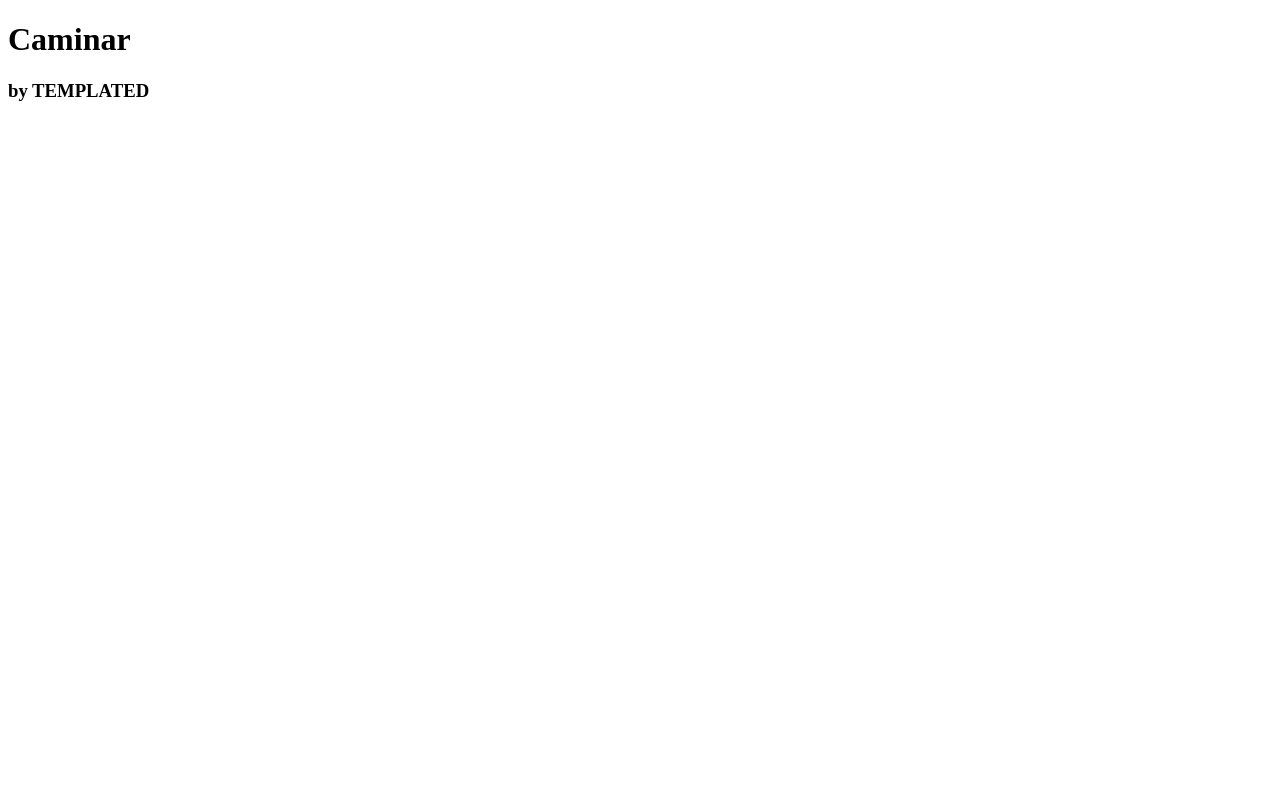
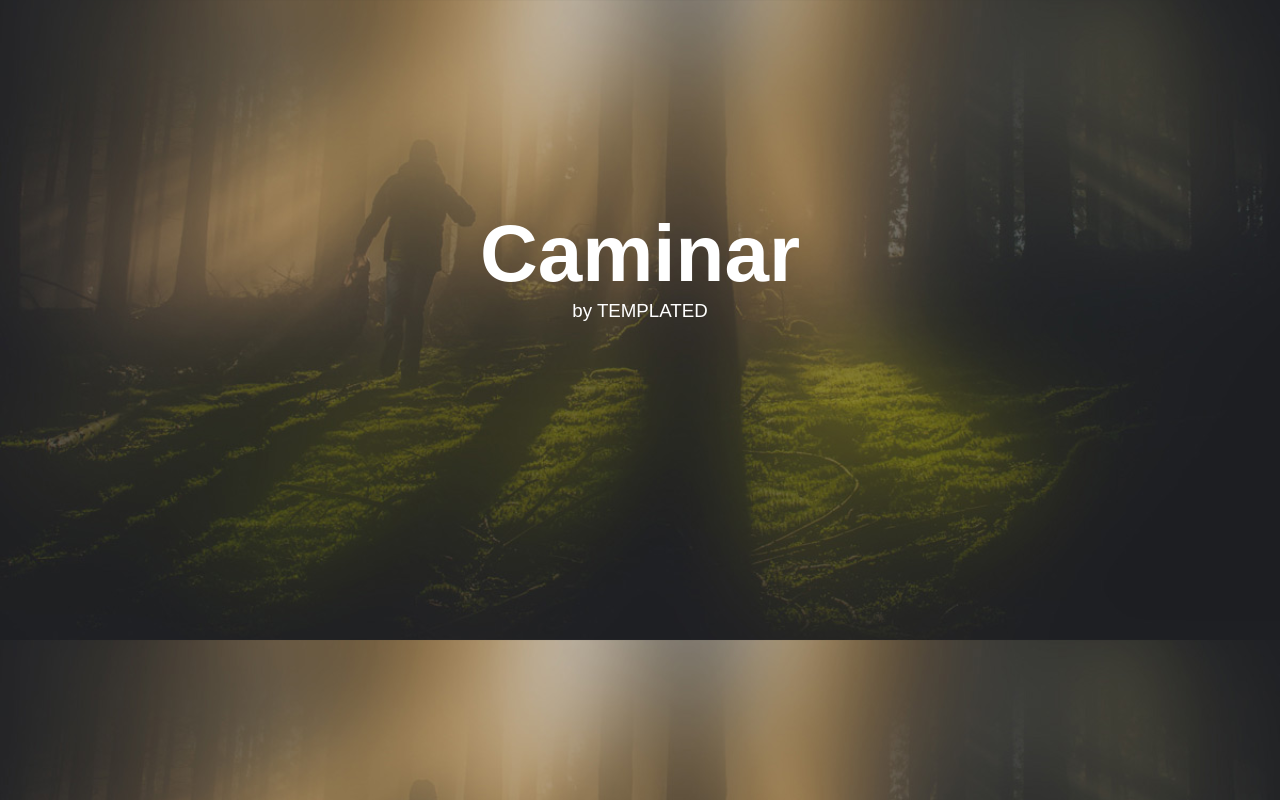
Before and after one commit to vicfir/caminar, a plain HTML site: page index.html in a window 1280 px wide. Drawn offline with Linux system fonts and the light colour scheme.

Commit message:
header style

```diff
--- a/public/sass/style.sass
+++ b/public/sass/style.sass
@@ -0,0 +1,18 @@
+body
+    background-image: url('../img/bg.jpg')
+    background-size: 100%
+
+header
+    text-align: center
+    color: white
+    font-family: Arial, Helvetica, sans-serif
+    padding-top: 200px
+    padding-bottom: 100px
+
+    h1
+        font-size: 80px
+        margin: 0
+
+    h3
+        font-weight: 100
+        margin: 0
```
Also changed, not shown: public/css/style.css, 1 other file.
